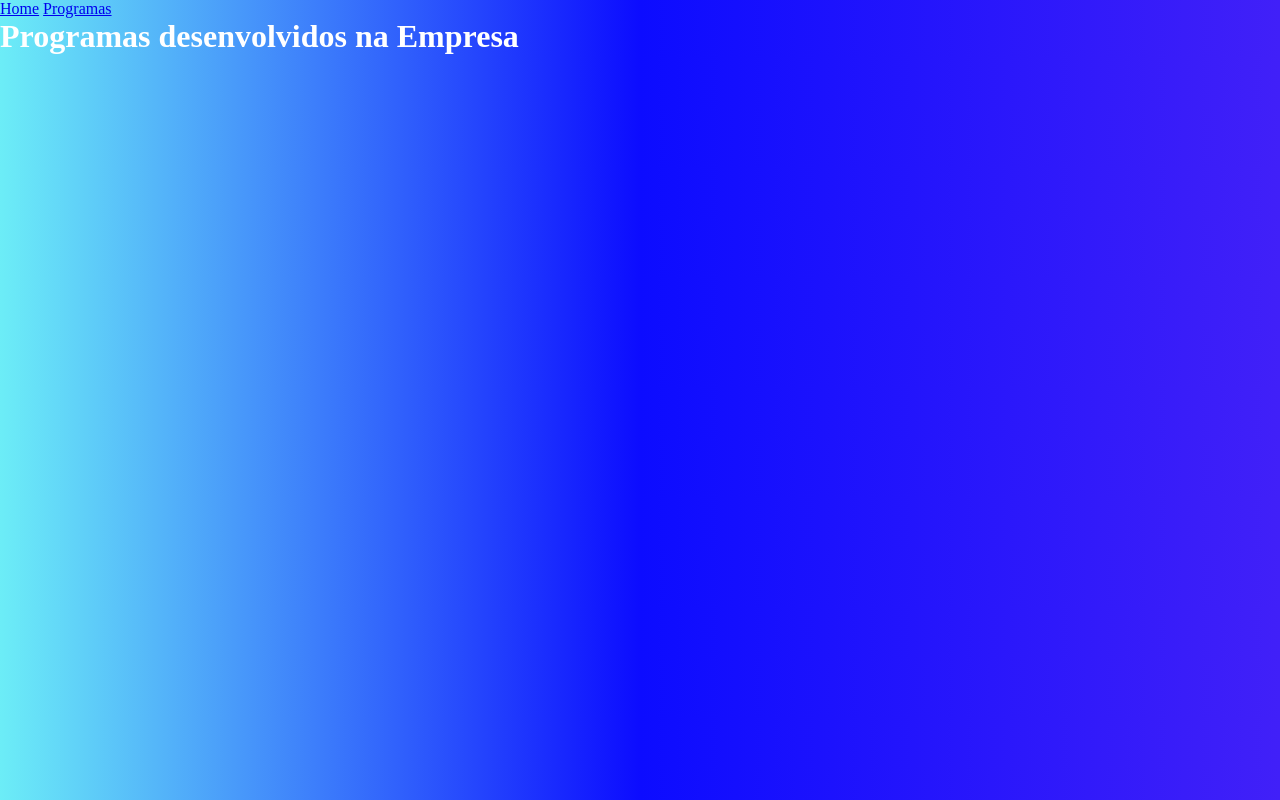
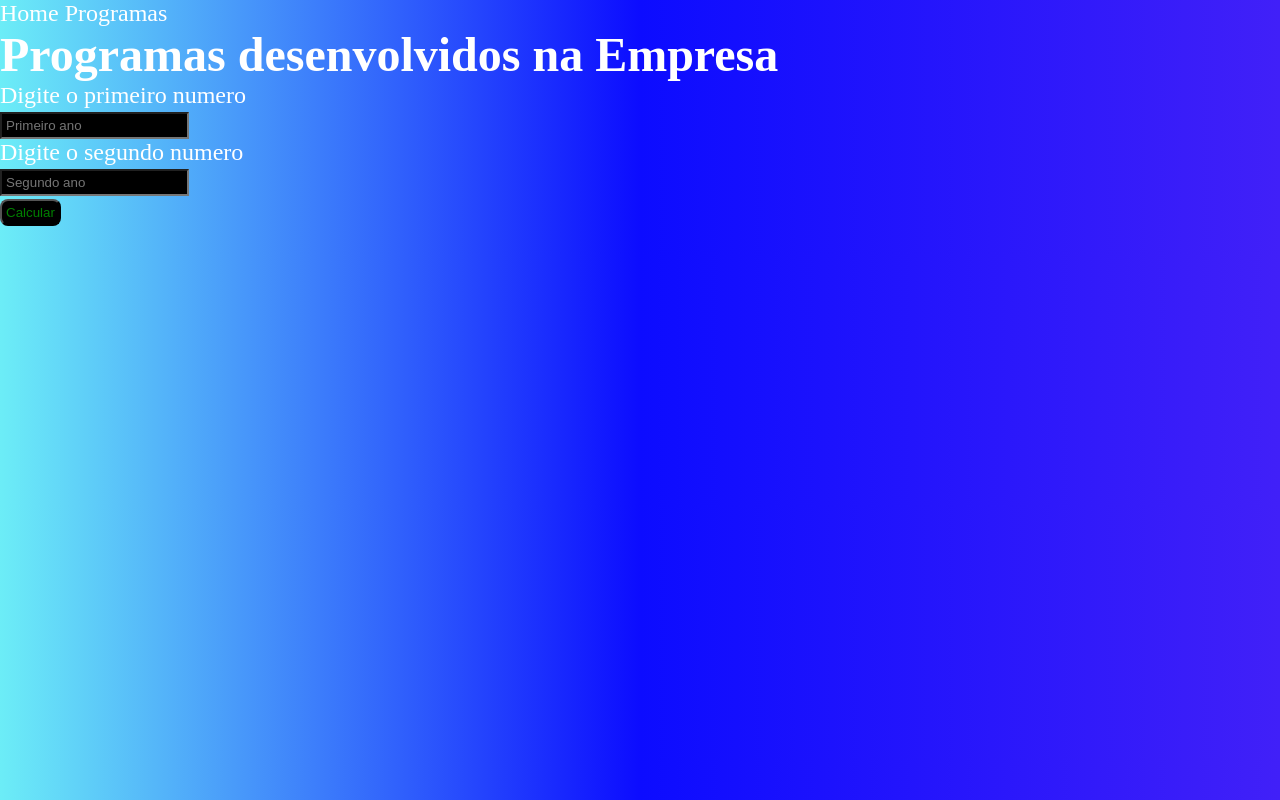
Before and after one commit to davibfelisbino-coder/site_2C, a plain HTML site: page html/programas.html in a window 1280 px wide. Drawn offline with Linux system fonts and the light colour scheme.

Commit message:
versão 3.0

```diff
--- a/css/style.css
+++ b/css/style.css
@@ -7,4 +7,22 @@
 body{
     background: linear-gradient(to right, rgb(108, 237, 247),rgb(12, 12, 255),rgb(65, 32, 248));
     color: white;
+    font-size: 1.5rem;
 }
+
+nav a{
+    text-decoration: none;
+    color: white;
+}
+
+
+input,button{
+    background-color: black;
+    color: green;
+    padding: 4px;
+}
+
+button{
+    border-radius: 8px;
+
+}
--- a/html/programas.html
+++ b/html/programas.html
@@ -5,6 +5,7 @@
     <meta name="viewport" content="width=device-width, initial-scale=1.0">
     <link rel="shortcut icon" href="../img/favicon.png" type="image/png">
     <link rel="stylesheet" href="../css/style.css">
+    <script src="/js/prog01.js"></script>
     <title>Document</title>
 </head>
 <body>
@@ -16,6 +17,16 @@
     </header>
     <main>
         <h1>Programas desenvolvidos na Empresa</h1>
+        <article>
+            <label for="num1">Digite o primeiro numero</label><br>
+            <input type="text" id="num1" placeholder="Primeiro ano"><br>
+
+            <label for="num2">Digite o segundo numero</label><br>
+            <input type="text" id="num2" placeholder="Segundo ano"><br>
+            <button onclick="principal()">Calcular</button><br><br>
+            <div id="resposta"></div>
+        </article>
+
     </main>
 </body>
 </html>
--- /dev/null
+++ b/js/prog01.js
@@ -0,0 +1,13 @@
+let resposta = document.getElementById('resposta')
+
+function principal(){
+    let num1 = Number(document.getElementById('num1').value)
+    let num2 = Number(document.getElementById('num2').value)
+
+    let resultado = num1 + num2
+
+    resposta.innerHTML = ''
+    resposta.innerHTML += `A soma dos dois números é: ${resultado.toFixed(2)}`
+    resposta.style.fontSize = '2rem'
+
+}
```
Also changed, not shown: index.html (+1 -2 lines).
